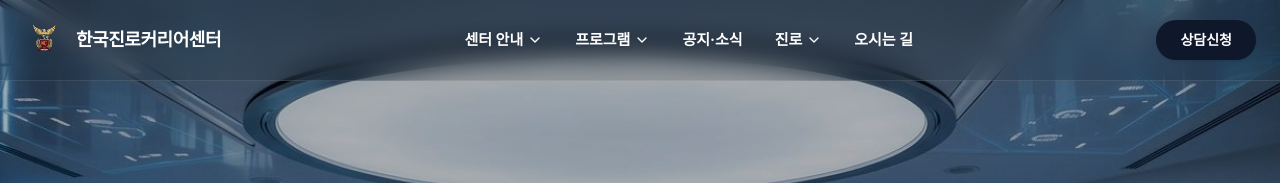
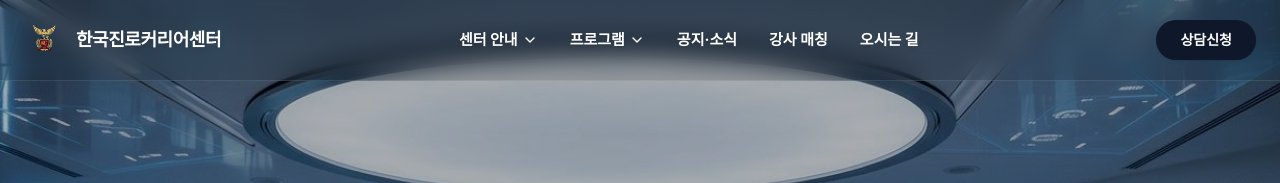
Before and after one commit to Minkkaeng/Korea-Career-Center, a Next.js app: page / in a window 1280 px wide. Shown: the top 183 px of the page. Built offline with nearby package versions, Linux system fonts and the light colour scheme.

Commit message:
fix: revert 진로 menu back to 강사 매칭 and remove submenus

```diff
--- a/approved-ui/components/Header.tsx
+++ b/approved-ui/components/Header.tsx
@@ -48,11 +48,7 @@ export default function Header() {
     },
     {
       path: '/instructors',
-      label: '진로',
-      children: [
-        { path: '/mentoring', label: '멘토링' },
-        { path: '/instructors', label: '강사 매칭' }
-      ]
+      label: '강사 매칭'
     },
     { path: '/contact', label: '오시는 길' },
   ];
```
